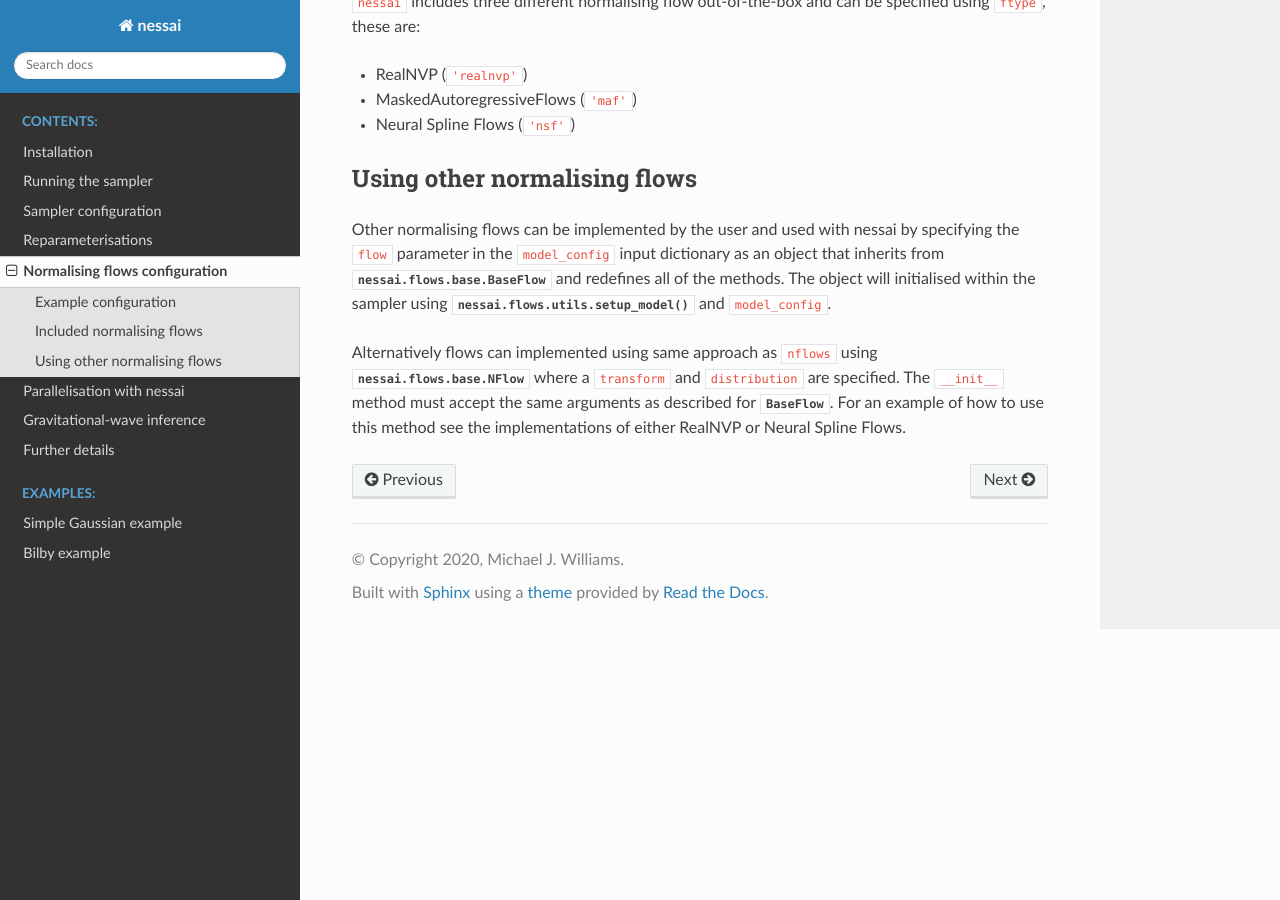
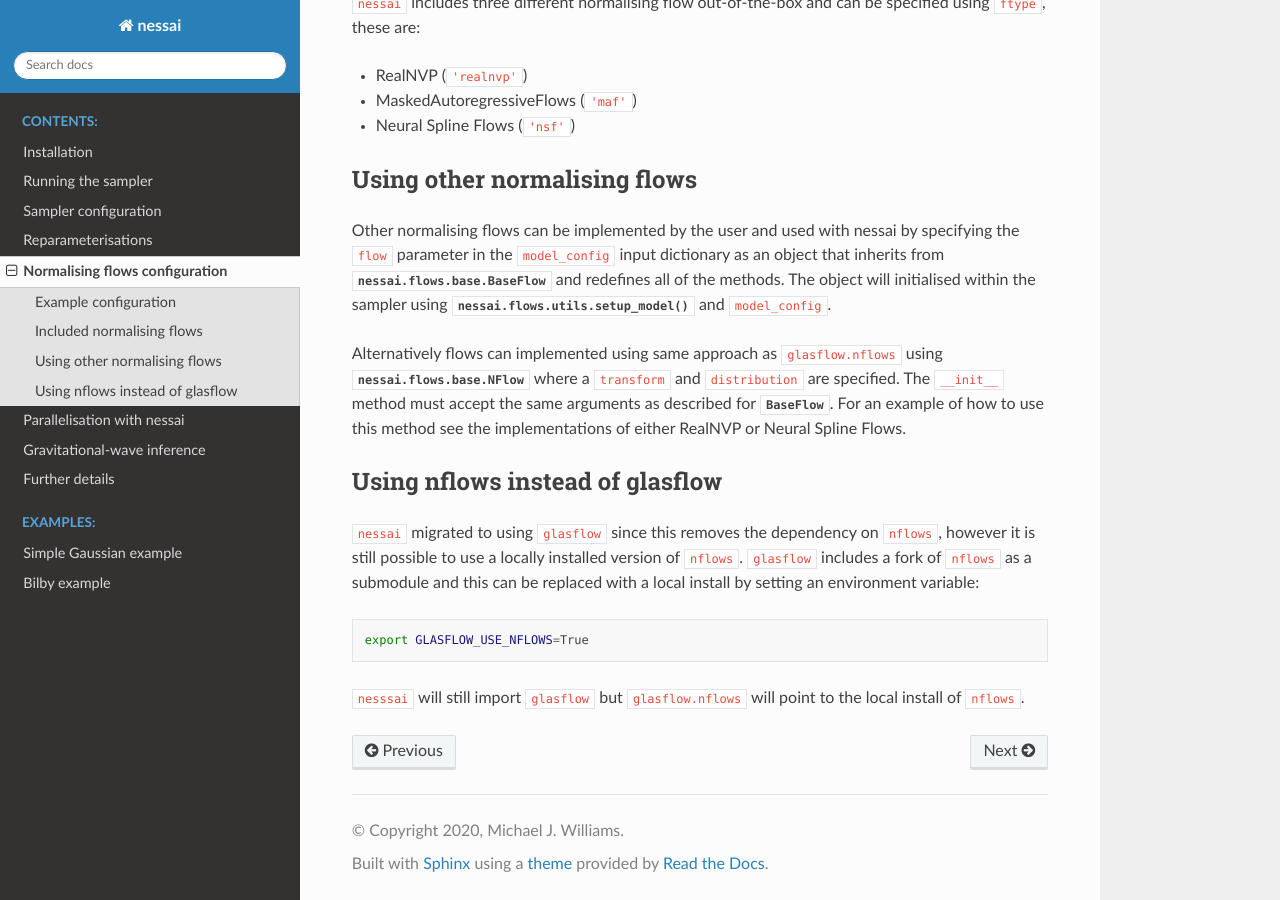
Before and after one commit to mj-will/nessai, a Sphinx documentation site: the page built from docs/normalising-flows-configuration.rst, in a window 1280 px wide and 900 px high, scrolled down 1613 px. Built offline with Sphinx 7.4.7 and the Read the Docs theme 2.0.0, drawn with Linux system fonts in a browser that asks for light colours; pages that are not in the unit, such as notebooks, are missing from menus; some of the changed text lies outside the part shown.

Commit message:
docs: add note about glasflow and nflows

```diff
--- a/docs/normalising-flows-configuration.rst
+++ b/docs/normalising-flows-configuration.rst
@@ -3,7 +3,7 @@ Normalising flows configuration
 ===============================
 
 
-``nessai`` uses the implementation of normalising flow available in ``nflows`` but with some minor changes to make the interface more general.
+``nessai`` uses the implementation of normalising flow available in ``glasflow`` which is based on ``nflows``. The exact interface in ``nessai`` is slightly different to allow for some extra functionality.
 
 The normalising flow is configured using the the keyword argument ``flow_config`` when calling :py:class:`~nessai.flowsampler.FlowSampler`. This is a dictionary which contains the configuration for training and the flow itself which is another dictionary ``model_config``.
 
@@ -82,4 +82,17 @@ Using other normalising flows
 
 Other normalising flows can be implemented by the user and used with nessai by specifying the :code:`flow` parameter in the :code:`model_config` input dictionary as an object that inherits from :py:class:`nessai.flows.base.BaseFlow` and redefines all of the methods. The object will initialised within the sampler using :py:func:`nessai.flows.utils.setup_model` and :code:`model_config`.
 
-Alternatively flows can implemented using same approach as ``nflows`` using :py:class:`nessai.flows.base.NFlow` where a ``transform`` and ``distribution`` are specified. The ``__init__`` method must accept the same arguments as described for :py:class:`~nessai.flows.base.BaseFlow`. For an example of how to use this method see the implementations of either RealNVP or Neural Spline Flows.
+Alternatively flows can implemented using same approach as ``glasflow.nflows`` using :py:class:`nessai.flows.base.NFlow` where a ``transform`` and ``distribution`` are specified. The ``__init__`` method must accept the same arguments as described for :py:class:`~nessai.flows.base.BaseFlow`. For an example of how to use this method see the implementations of either RealNVP or Neural Spline Flows.
+
+
+Using nflows instead of glasflow
+================================
+
+``nessai`` migrated to using ``glasflow`` since this removes the dependency on ``nflows``, however it is still possible to use a locally installed version of ``nflows``. ``glasflow`` includes a fork of ``nflows`` as a submodule and this can be replaced with a local install by setting an environment variable:
+
+.. code:: bash
+
+    export GLASFLOW_USE_NFLOWS=True
+
+
+``nesssai`` will still import ``glasflow`` but ``glasflow.nflows`` will point to the local install of ``nflows``.
```
